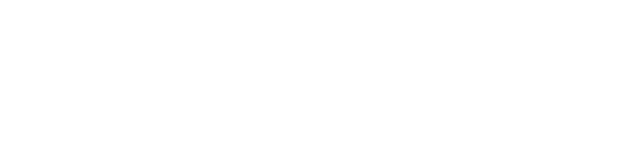
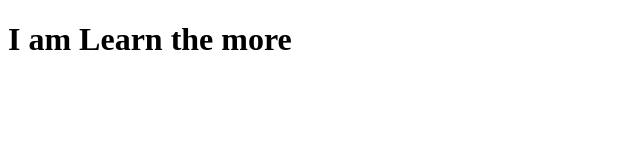
Before and after one commit to vaijenathphad/project2, a plain HTML site: page index.html in a window 1280 px wide. Shown: the whole page, without its empty margins (0-640 px from the left). Drawn offline with Linux system fonts and the light colour scheme.

Commit message:
Some changes on tthe index file

```diff
--- a/index.html
+++ b/index.html
@@ -3,7 +3,8 @@
 <head>
     <meta charset="UTF-8">
     <meta name="viewport" content="width=device-width, initial-scale=1.0">
-    <title>Sample code</title>
+    <title>Sample code This is</title>
+    <h1> I am Learn the more </h1>
 </head>
 <body>
 
```
Also changed, not shown: 1 other file.
